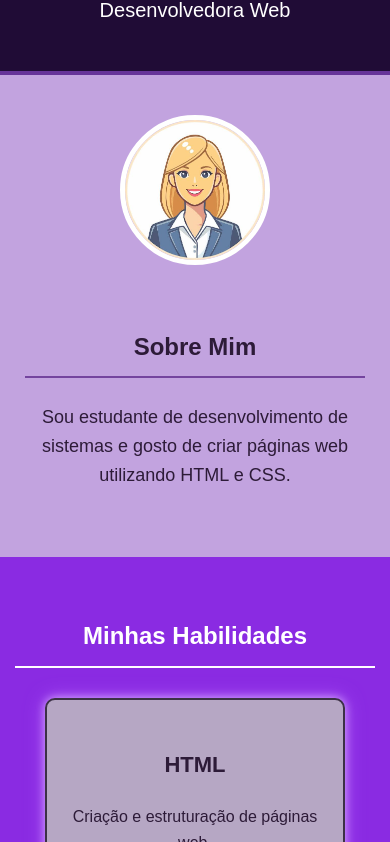
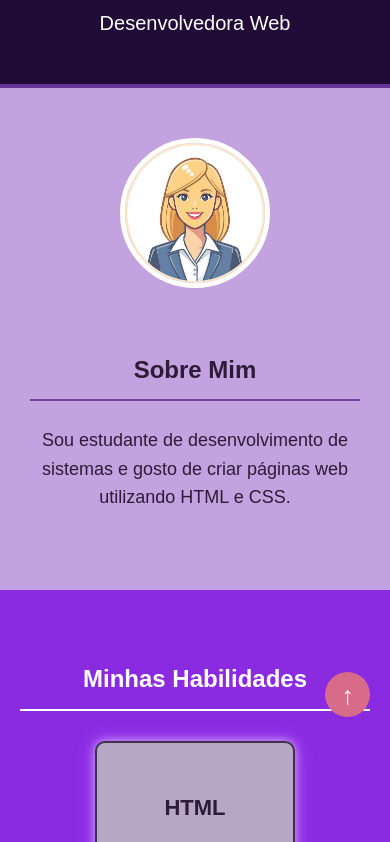
Before and after one commit to gabipecini2011-creator/Atividade-Pratica-Desenvolvimento-Web, a plain HTML site: page index.html in a window 390 px wide. Shown: the part 107-949 px from the top of the page. Drawn offline with Linux system fonts and the light colour scheme.

Commit message:
adicionando botão de voltar

```diff
--- a/index.html
+++ b/index.html
@@ -117,6 +117,6 @@
         </p>
 
     </footer>
-
+<a href="#" class="btn-topo">↑</a>
 </body>
 </html>
--- a/style.css
+++ b/style.css
@@ -198,28 +198,18 @@ footer h2 {
     font-size: 14px;
 }
 
-@media (max-width: 600px) {
-    #cabecalho h1 {
-        font-size: 32px;
-    }
-
-    .container-habilidades {
-        flex-direction: column;
-        align-items: center;
-    }
-
-    .card-habilidade {
-        width: 90%;
-        max-width: 300px;
-    }
-
-    .card-projeto {
-        width: 95%;
-    }
-
-    .sobre,
-    .habilidades,
-    .projetos {
-        padding: 40px 15px;
-    }
+.btn-topo {
+    position: fixed;
+    bottom: 20px;
+    right: 20px;
+    width: 45px;
+    height: 45px;
+    background-color: #d86b8a;
+    color: white;
+    border-radius: 50%;
+    text-decoration: none;
+    display: flex;
+    align-items: center;
+    justify-content: center;
+    font-size: 25px;
 }
```
